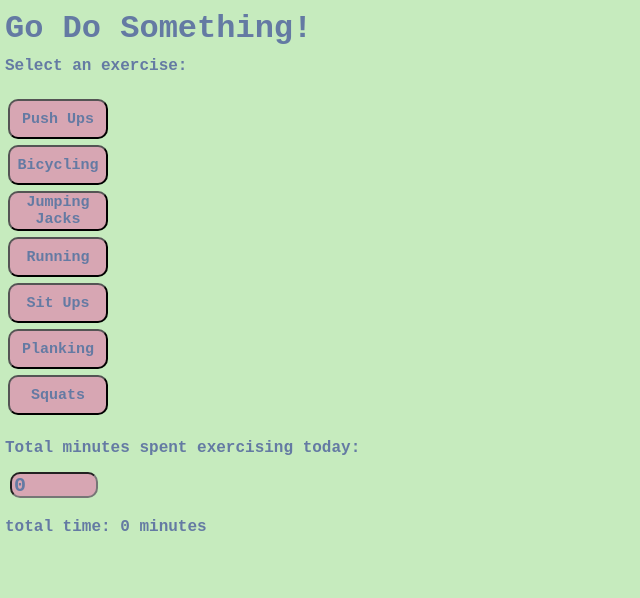
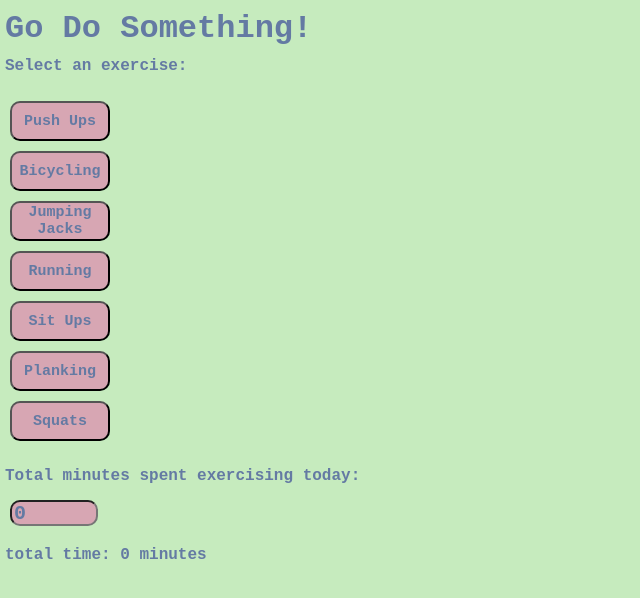
Before and after one commit to julianamacedo1/exercise-app, a React (Create React App) app: page / in a window 1280 px wide. Shown: the top 598 px of the page, without its empty margins (0-640 px from the left). Built offline with nearby package versions, Linux system fonts and the light colour scheme.

Commit message:
March 6, 2021 4:20 PM

```diff
--- a/src/App.css
+++ b/src/App.css
@@ -2,7 +2,7 @@ body {
   background-color: #C6EBBE;
 }
 button {
-  margin: 3px;
+  margin: 5px;
   font-family: 'Courier New', Courier, monospace;
   font-weight: bold;
   color: #647AA3;
```
